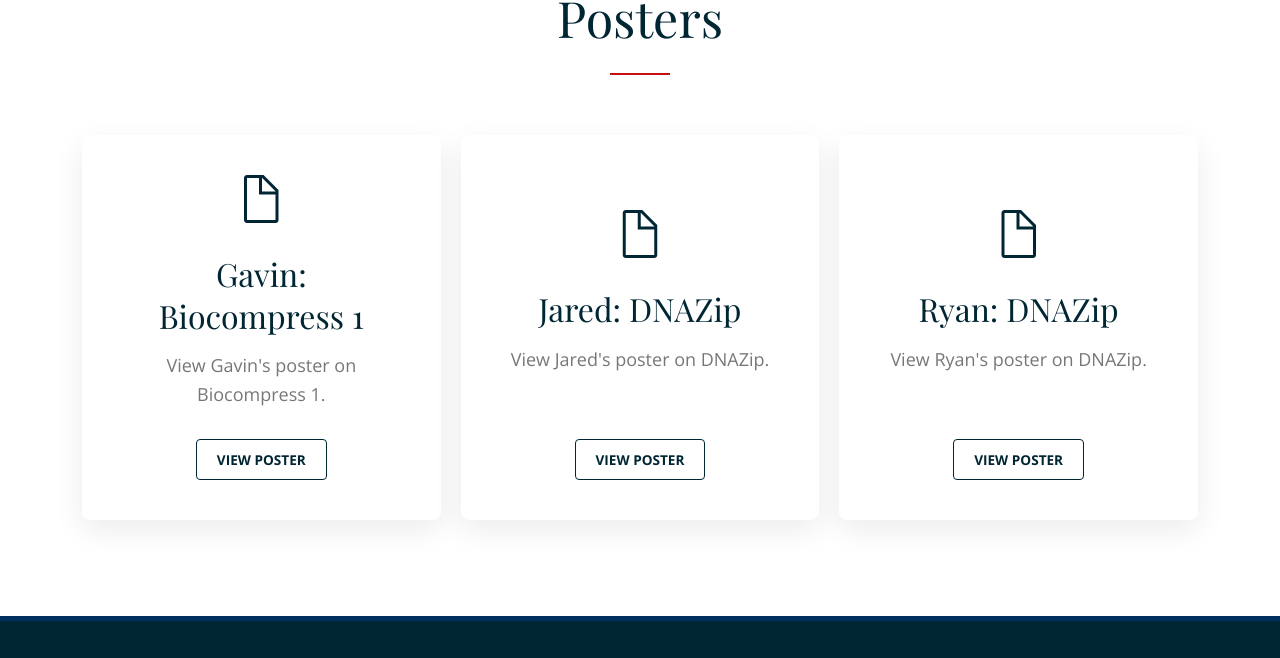
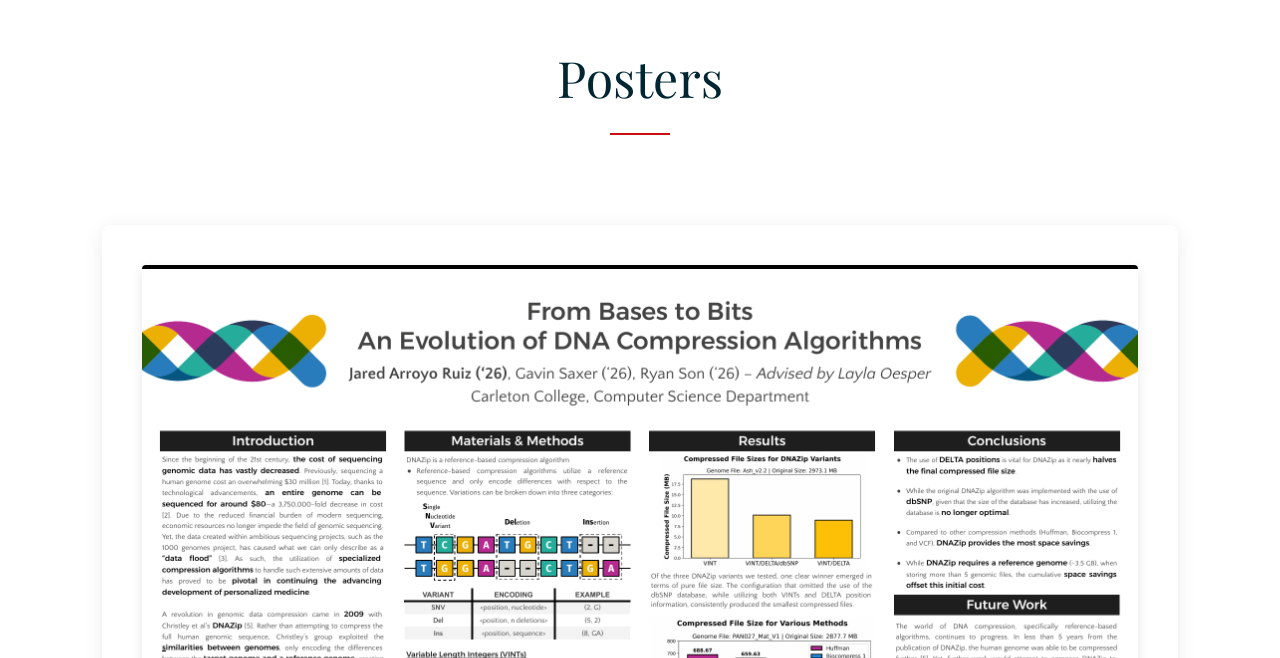
Before and after one commit to Rawleo/genezippers_web, a plain HTML site: page website/index.html in a window 1280 px wide. Shown: the part 1172-1830 px from the top of the page. Drawn offline with nearby package versions, Linux system fonts and the light colour scheme; files whose address does not match are found by name.

Commit message:
add poster image previews to homepage carousel, update page title, and refine card styling.

```diff
--- a/website/index.html
+++ b/website/index.html
@@ -74,7 +74,7 @@
     .clean-card {
       background: #fff;
       border-radius: 8px;
-      box-shadow: 0 10px 30px rgba(0, 0, 0, 0.08);
+      box-shadow: 0 4px 20px rgba(0, 0, 0, 0.08);
       transition: transform 0.3s ease, box-shadow 0.3s ease;
       overflow: hidden;
       height: 100%;
@@ -83,11 +83,22 @@
       flex-direction: column;
       /* CHANGED: Removed justify-content: center to allow flex-grow to work */
       align-items: center;
+      margin: 30px;
+      /* Increased to prevent shadow clipping */
     }
 
     .clean-card:hover {
       transform: translateY(-5px);
       box-shadow: 0 15px 35px rgba(0, 0, 0, 0.12);
+    }
+
+    /* --- POSTER PREVIEW --- */
+    .poster-preview {
+      width: 100%;
+      height: auto;
+      box-shadow: 0 4px 12px rgba(0, 0, 0, 0.1);
+      border-radius: 4px;
+      margin-bottom: 30px;
     }
 
     /* --- SPLIT LINK STYLES --- */
@@ -151,7 +162,7 @@
       <div class="line header-content">
         <div class="margin-top-bottom-40">
           <h1 class="text-white margin-bottom-30 text-size-60 text-m-size-30 text-line-height-1">
-            From Bases to Bits: <br> An Evolution of DNA Compression Algorithms
+            From Bases to Bits: <br> An Analysis of Early DNA Compression Algorithms
           </h1>
           <div class="s-12 m-10 l-12 center">
             <p class="text-white text-size-20 margin-bottom-30">
@@ -216,12 +227,14 @@
           <hr class="break-small background-primary break-center">
         </div>
 
-        <div class="margin" style="display: flex; flex-wrap: wrap;">
+        <div class="margin">
+          <div class="owl-carousel carousel-default">
 
-          <div class="s-12 m-12 l-4 margin-m-bottom" style="display: flex; flex-direction: column;">
+            <!-- Poster 1 -->
+            <div class="item">
               <div class="padding-2x clean-card">
                 <a href="posters.html" class="card-body-link">
-                <i class="icon-sli-doc icon3x text-dark center margin-bottom-30"></i>
+                  <img src="img/posters/Saxer_Poster.png" alt="Gavin's Poster" class="poster-preview">
                   <h2 class="text-thin">Gavin: Biocompress 1</h2>
                   <p class="margin-bottom-30">View Gavin's poster on Biocompress 1.</p>
                 </a>
@@ -232,12 +245,13 @@
               </div>
             </div>
 
-          <div class="s-12 m-12 l-4 margin-m-bottom" style="display: flex; flex-direction: column;">
+            <!-- Poster 2 -->
+            <div class="item">
               <div class="padding-2x clean-card">
                 <a href="posters.html" class="card-body-link">
-                <i class="icon-sli-doc icon3x text-dark center margin-bottom-30"></i>
-                <h2 class="text-thin">Jared: DNAZip</h2>
-                <p class="margin-bottom-30">View Jared's poster on DNAZip.</p>
+                  <img src="img/posters/ArroyoRuiz_Poster.png" alt="Jared's Poster" class="poster-preview">
+                  <h2 class="text-thin">Jared: DNAzip</h2>
+                  <p class="margin-bottom-30">View Jared's poster on DNAzip.</p>
                 </a>
                 <a href="img/posters/ArroyoRuiz_Poster.pdf" target="_blank"
                   class="button button-dark-stroke text-size-14 rounded-btn">
@@ -246,12 +260,13 @@
               </div>
             </div>
 
-          <div class="s-12 m-12 l-4 margin-m-bottom" style="display: flex; flex-direction: column;">
+            <!-- Poster 3 -->
+            <div class="item">
               <div class="padding-2x clean-card">
                 <a href="posters.html" class="card-body-link">
-                <i class="icon-sli-doc icon3x text-dark center margin-bottom-30"></i>
-                <h2 class="text-thin">Ryan: DNAZip</h2>
-                <p class="margin-bottom-30">View Ryan's poster on DNAZip.</p>
+                  <img src="img/posters/Son_Poster.png" alt="Ryan's Poster" class="poster-preview">
+                  <h2 class="text-thin">Ryan: DNAzip</h2>
+                  <p class="margin-bottom-30">View Ryan's poster on DNAzip.</p>
                 </a>
                 <a href="img/posters/Son_Poster.pdf" target="_blank"
                   class="button button-dark-stroke text-size-14 rounded-btn">
@@ -260,6 +275,11 @@
               </div>
             </div>
 
+            </a>
+          </div>
+        </div>
+
+      </div>
       </div>
       </div>
     </section>
```
Also changed, not shown: website/img/posters/ArroyoRuiz_Poster.png (added), website/img/posters/Saxer_Poster.png (added), website/img/posters/Son_Poster.png (added). Lines whose indentation alone changed are shown as unchanged.
